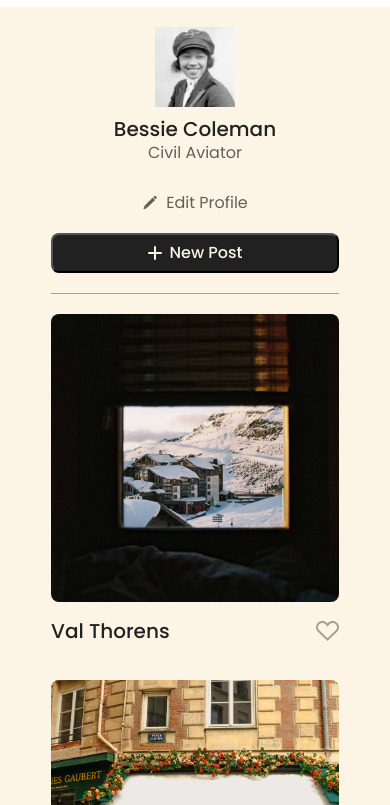
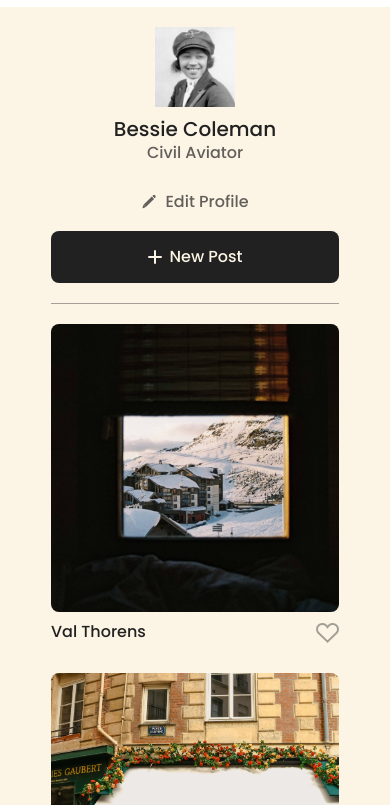
Before and after one commit to Viridi-lang/se_project_spots, a plain HTML site: page index.html in a window 390 px wide. Shown: the part 39-844 px from the top of the page. Drawn offline with Linux system fonts and the light colour scheme.

Commit message:
final touches fingers crossed

```diff
--- a/blocks/card.css
+++ b/blocks/card.css
@@ -4,6 +4,7 @@
   object-fit: cover;
   display: block;
   border-radius: 8px;
+  margin-bottom: 0;
 }
 
 .card__content {
@@ -21,15 +22,31 @@
   opacity: 40%;
 }
 
+.card__like-btn:hover {
+  cursor: pointer;
+  opacity: 100%;
+}
+
 .card__title {
   font-weight: 500;
   font-size: 20px;
   line-height: 24px;
   color: #212121;
+  text-overflow: ellipsis;
+  white-space: nowrap;
+  overflow: hidden;
+  max-width: 353px;
+  margin-top: 12px;
 }
 
 @media screen and (max-width: 627px) {
   .card__image {
     height: 288px;
   }
+
+  .card__title {
+    max-width: 235px;
+    font-size: 16px;
+    line-height: 16px;
+  }
 }
--- a/blocks/content.css
+++ b/blocks/content.css
@@ -1,3 +1,9 @@
 .content {
   padding: 0 20px;
 }
+
+@media screen and (max-width: 627px) {
+  .content{
+    padding-bottom: 20px;
+  }
+}
--- a/blocks/footer.css
+++ b/blocks/footer.css
@@ -3,19 +3,9 @@
   font-size: 16px;
   line-height: 16px;
   padding-top: 60px;
-  padding-left: 60px;
+  opacity: 70%;
+  color: #212121;
+  margin: 0;
 
   text-align: center;
 }
-
-@media screen and (max-width: 627px) {
-  .footer__copyright {
-    width: 104px;
-    height: 16px;
-    top: 2448px;
-    left: 108px;
-    gap: 0px;
-    opacity: 70%;
-    color: #212121;
-  }
-}
--- a/blocks/profile.css
+++ b/blocks/profile.css
@@ -27,12 +27,13 @@
   -webkit-line-clamp: 3;
   -webkit-box-orient: vertical;
   max-width: 420px;
-  color:#212121;
+  color: #212121;
 }
 
 .profile__description {
   font-size: 16px;
   line-height: 16px;
+  font-weight: 500;
   margin: 0;
   text-overflow: ellipsis;
   overflow: hidden;
@@ -47,11 +48,13 @@
 .profile__edit-btn {
   background-color: transparent;
   border: none;
-  border-radius: 90px;
+  font-weight: 500;
+  font-size: 16px;
+  line-height: 16px;
   gap: 8px;
   opacity: 70%;
   margin-right: auto;
-  font-family: "Poppins";
+  font-family: "Poppins", Arial, Helvetica, sans-serif;
   color: #212121;
   display: flex;
   align-items: center;
@@ -60,11 +63,13 @@
 
 .profile__edit-btn:hover {
   cursor: pointer;
+  opacity: 100%;
 }
 
 .profile__add-btn {
-  height: 16px;
+  height: 52px;
   font-weight: 500;
+  font-size: 16px;
   line-height: 16px;
   margin-left: auto;
   background-color: #212121;
@@ -72,14 +77,17 @@
   gap: 8px;
   border-radius: 8px;
   margin-top: auto;
-  font-family: "Poppins";
-  color: #FCF5E5;
+  font-family: "Poppins", Arial, Helvetica, sans-serif;
+  color: #fcf5e5;
   display: flex;
   align-items: center;
+  border: none;
+  opacity: 100%;
 }
 
 .profile__add-btn:hover {
   cursor: pointer;
+  opacity: 80%;
 }
 
 @media screen and (max-width: 627px) {
@@ -122,9 +130,6 @@
   }
 
   .profile__edit-btn {
-    margin:auto;
+    margin: auto;
   }
 }
-
-@media screen and (max-width: 1440px) {
-}
--- a/index.html
+++ b/index.html
@@ -76,9 +76,7 @@
                 class="card__image"
               />
               <div class="card__content">
-                <h2 class="card__title">
-                  A very long bridge, over the forest...
-                </h2>
+                <h2 class="card__title">A very long bridge, over the forest</h2>
                 <button type="button" class="card__like-btn"></button>
               </div>
             </li>
--- a/vendor/font.css
+++ b/vendor/font.css
@@ -11,17 +11,3 @@
   font-weight: 500;
   src: url("./fonts/Poppins-Medium.ttf") format("truetype");
 }
-
-@font-face {
-  font-family: "Poppins";
-  font-style: normal;
-  font-weight: 500;
-  src: url("./fonts/Poppins-Medium.ttf") format("truetype");
-}
-
-@font-face {
-  font-family: "Poppins";
-  font-style: normal;
-  font-weight: 500;
-  src: url("./fonts/Poppins-Medium.ttf") format("truetype");
-}
```
